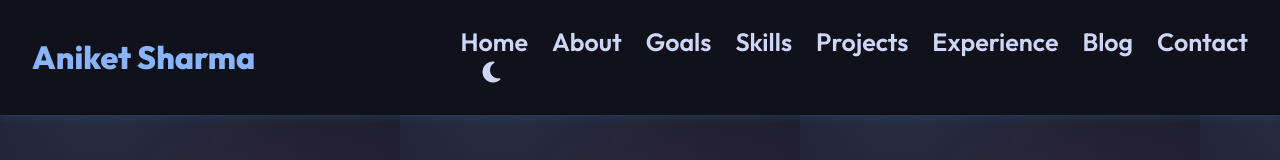
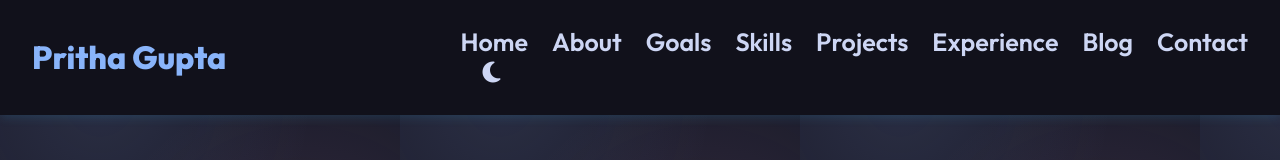
Before and after one commit to AniketSharma20/LatestProtfolio.github.io, a plain HTML site: page index.html in a window 1280 px wide. Shown: the top 160 px of the page. Drawn offline with Linux system fonts and the light colour scheme.

Commit message:
Update index.html
changing the name

```diff
--- a/index.html
+++ b/index.html
@@ -7,7 +7,7 @@
   <meta name="description" content="Professional portfolio of Aniket Sharma, a skilled web developer specializing in front-end and back-end development.">
   <meta name="keywords" content="Aniket Sharma, web developer, portfolio, frontend, backend, JavaScript, HTML, CSS">
   <meta name="author" content="Aniket Sharma">
-  <title>Aniket Sharma | Portfolio</title>
+  <title>Pritha Gupta | Portfolio</title>
   <link rel="stylesheet" href="https://cdnjs.cloudflare.com/ajax/libs/font-awesome/6.5.2/css/all.min.css" />
   <link href="https://fonts.googleapis.com/css2?family=Outfit:wght@400;600;800&display=swap" rel="stylesheet">
   <link rel="stylesheet" href="main1.css">
@@ -21,7 +21,7 @@
   <button id="back-to-top"><i class="fas fa-arrow-up"></i></button>
 
   <header>
-    <h1>Aniket Sharma</h1>
+    <h1>Pritha Gupta</h1>
     <nav>
       <ul>
         <li><a href="#home">Home</a></li>
```
